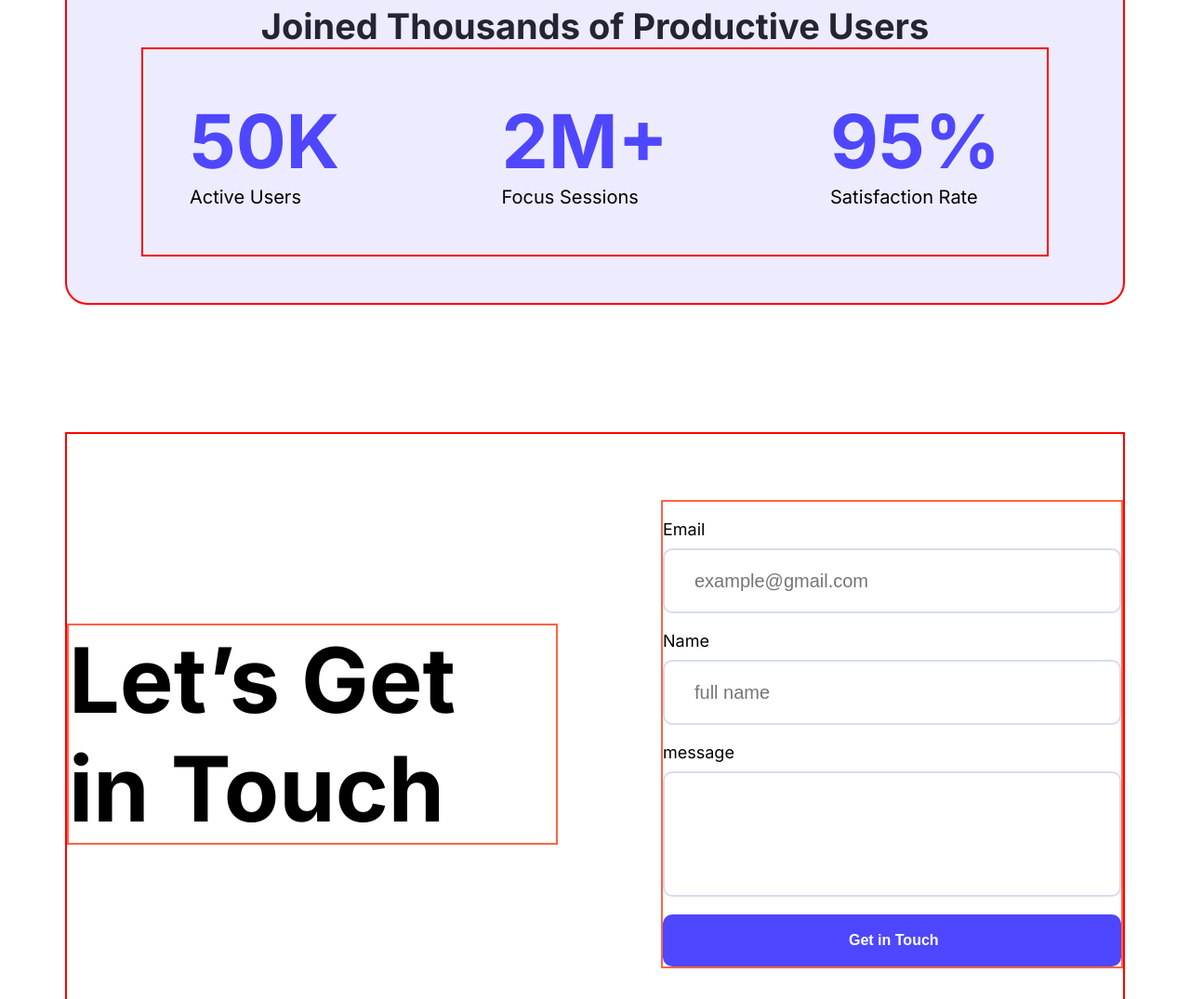
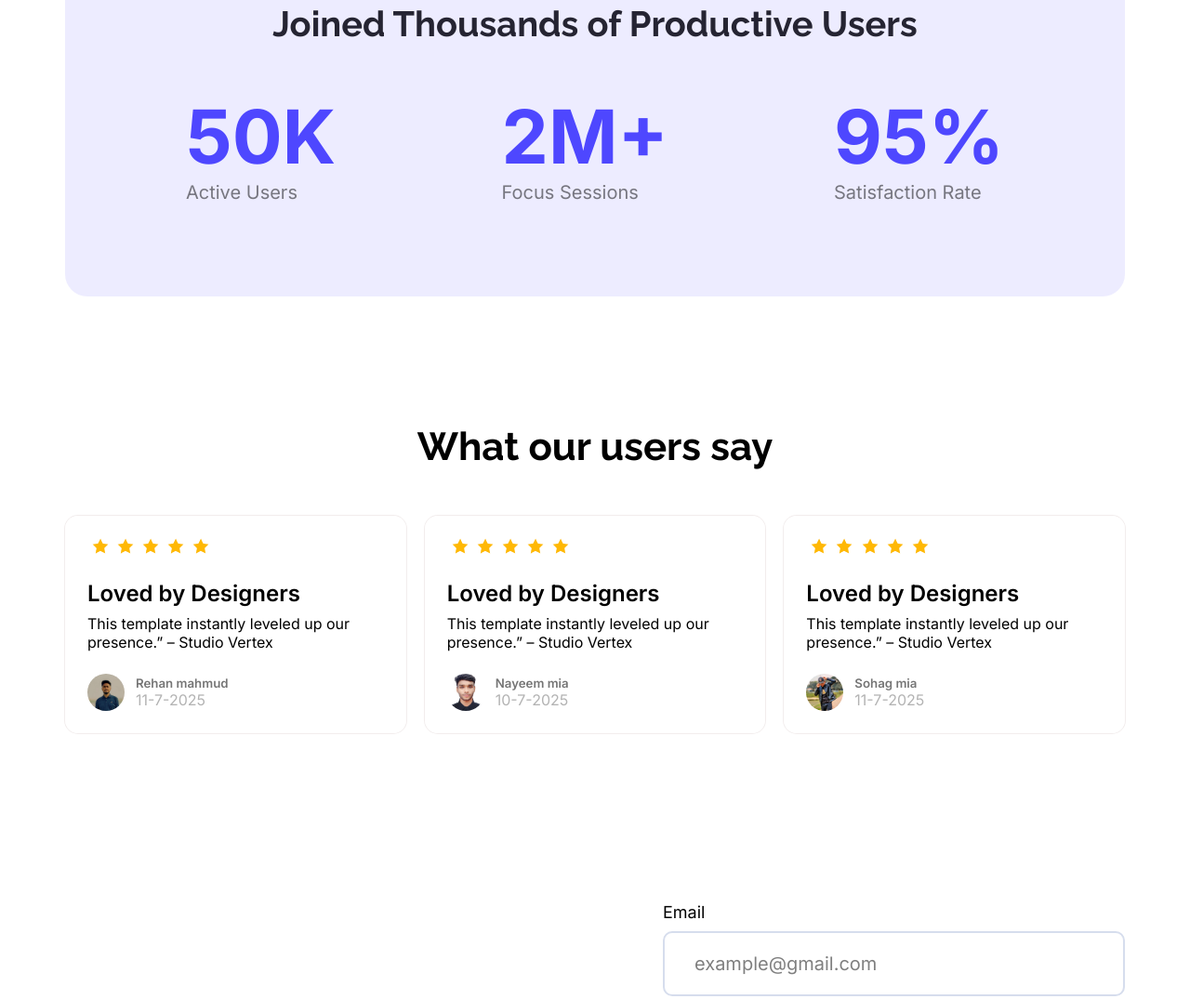
Before and after one commit to sohelrana07/assignment-one, a plain HTML site: page index.html in a window 1280 px wide. Shown: the part 1309-2384 px from the top of the page at 93% size. Drawn offline with Linux system fonts and the light colour scheme.

Commit message:
added a challenge section

```diff
--- a/index.html
+++ b/index.html
@@ -66,6 +66,84 @@
             </div>
         </section>
 
+        <!-- challenges section here -->
+        <section class="challenges-task main-width">
+            <h1 class="challenge-title">What our users say</h1>
+
+            <div class="task-card-container">
+                <!-- card1 -->
+                <div class="task-card">
+                    <div class="task-image">
+                        <img src="Assets/icon-star.png" alt="">
+                        <img src="Assets/icon-star.png" alt="">
+                        <img src="Assets/icon-star.png" alt="">
+                        <img src="Assets/icon-star.png" alt="">
+                        <img src="Assets/icon-star.png" alt="">
+                    </div>
+                    <div class="card-content">
+                        <h2 class="task-title">Loved by Designers</h2>
+                        <p class="task-description">This template instantly leveled up our presence.” – Studio Vertex
+                        </p>
+                    </div>
+                    <!-- reviewer-card here -->
+                    <div class="reviewer-card">
+                        <img src="Assets/rehan.jpg" alt="">
+                        <div class="reviewer-details">
+                            <h5 class="reviewer-name">Rehan mahmud</h5>
+                            <p class="review-date">11-7-2025</p>
+                        </div>
+                    </div>
+                </div>
+
+                <!-- card2 -->
+                <div class="task-card">
+                    <div class="task-image">
+                        <img src="Assets/icon-star.png" alt="">
+                        <img src="Assets/icon-star.png" alt="">
+                        <img src="Assets/icon-star.png" alt="">
+                        <img src="Assets/icon-star.png" alt="">
+                        <img src="Assets/icon-star.png" alt="">
+                    </div>
+                    <div class="card-content">
+                        <h2 class="task-title">Loved by Designers</h2>
+                        <p class="task-description">This template instantly leveled up our presence.” – Studio Vertex
+                        </p>
+                    </div>
+                    <!-- reviewer-card here -->
+                    <div class="reviewer-card">
+                        <img src="Assets/nayeem.jpg" alt="">
+                        <div class="reviewer-details">
+                            <h5 class="reviewer-name">Nayeem mia</h5>
+                            <p class="review-date">10-7-2025</p>
+                        </div>
+                    </div>
+                </div>
+
+                <!-- card3 -->
+                <div class="task-card">
+                    <div class="task-image">
+                        <img src="Assets/icon-star.png" alt="">
+                        <img src="Assets/icon-star.png" alt="">
+                        <img src="Assets/icon-star.png" alt="">
+                        <img src="Assets/icon-star.png" alt="">
+                        <img src="Assets/icon-star.png" alt="">
+                    </div>
+                    <div class="card-content">
+                        <h2 class="task-title">Loved by Designers</h2>
+                        <p class="task-description">This template instantly leveled up our presence.” – Studio Vertex</p>
+                    </div>
+                    <!-- reviewer-card here -->
+                    <div class="reviewer-card">
+                        <img src="Assets/sohag.jpg" alt="">
+                        <div class="reviewer-details">
+                            <h5 class="reviewer-name">Sohag mia</h5>
+                            <p class="review-date">11-7-2025</p>
+                        </div>
+                    </div>
+                </div>
+            </div>
+        </section>
+
         <!-- Touch Section start here -->
         <section class="touch main-width">
             <h1 class="touch-title">Let’s Get in Touch</h1>
@@ -100,10 +178,18 @@
                 project and discover how we can bring your vision to life.</p>
 
             <ul>
-                <li><p><a href="">Home</a></p></li>
-                <li><p><a href="">About</a></p></li>
-                <li><p><a href="">How it Works</a></p></li>
-                <li><p><a href="">Services</a></p></li>
+                <li>
+                    <p><a href="">Home</a></p>
+                </li>
+                <li>
+                    <p><a href="">About</a></p>
+                </li>
+                <li>
+                    <p><a href="">How it Works</a></p>
+                </li>
+                <li>
+                    <p><a href="">Services</a></p>
+                </li>
             </ul>
         </div>
     </footer>
--- a/style/style.css
+++ b/style/style.css
@@ -7,11 +7,13 @@
 
 .raleway-normal {
     font-family: "Raleway", sans-serif;
-    font-family: "Inter", sans-serif;
     font-optical-sizing: auto;
     font-style: normal;
 }
 
+extra-font {
+    font-family: "Inter", sans-serif;
+}
 
 /* shared section style here */
 .main-width {
@@ -74,12 +76,12 @@ nav {
 .banner-title {
     font-size: 65px;
     font-weight: 700;
-    font-family: "Raleway", sans-serif;
     color: #252432;
     margin-bottom: 37px;
 }
 
-/* action section start here */
+
+/* action section style here */
 .action {
     margin-bottom: 116px;
 }
@@ -107,7 +109,7 @@ nav {
 
 .sub-title {
     font-size: 24px;
-    color: #252432;
+    color: rgba(37, 36, 50, 0.5);
 }
 
 .action-image {
@@ -124,7 +126,6 @@ nav {
     background-color: rgba(78, 71, 255, 0.1);
     border-radius: 24px;
     padding: 50px 80px;
-    border: 2px solid red;
     margin-bottom: 137px;
 }
 
@@ -140,7 +141,6 @@ nav {
     justify-content: space-between;
     gap: 158px;
     padding: 50px;
-    border: 2px solid red;
 }
 
 
@@ -151,31 +151,97 @@ nav {
 }
 
 .user-details {
-    color: #000000;
+    color: rgba(0, 0, 0, 0.5);
     font-size: 20px;
     font-family: "Inter", sans-serif;
 }
 
-/* input section start here */
+/* challenges task section style here */
+.challenges-task {
+    margin-bottom: 92px;
+}
+
+.challenge-title {
+    font-size: 42px;
+    font-weight: 700;
+    text-align: center;
+}
+
+.task-card-container {
+    display: flex;
+    justify-content: space-around;
+    align-items: center;
+    gap: 20px;
+    margin: 50px auto 0 auto;
+}
+
+.task-card {
+    background-color: rgba(255, 255, 255, 0.5);
+    border-radius: 14px;
+    padding: 24px;
+    box-shadow: 0 0 0 1px#F2EDED;
+}
+
+.task-card img {
+    margin-left: 5px;
+}
+
+.card-content .task-title {
+    font-size: 24px;
+    font-weight: 600;
+    font-family: "Inter", sans-serif;
+    margin-top: 24px;
+}
+
+.task-description {
+    margin-top: 8px;
+    font-family: "Inter", sans-serif;
+}
+
+.reviewer-card {
+    display: flex;
+    align-items: center;
+    gap: 12px;
+    margin-top: 24px;
+}
+
+.reviewer-card img {
+    width: 40px;
+    height: 40px;
+    border-radius: 50%;
+    margin: 0;
+}
+
+.reviewer-name {
+    color: #757575;
+    font-weight: 600;
+    margin-bottom: 0;
+    font-family: "Inter", sans-serif;
+}
+
+.review-date {
+    color: #B3B3B3;
+    font-family: "Inter", sans-serif;
+}
+
+
+/* input section style here */
 .touch {
     display: flex;
     justify-content: space-between;
     align-items: center;
     padding: 71px 0;
-    border: 2px solid red;
-    margin-bottom: 120px;
+    margin-bottom: 14px;
 }
 
 .touch-title {
     width: 528px;
     font-size: 97px;
     font-weight: 700;
-    border: 2px solid tomato;
 }
 
 .input-container-section {
     width: 497px;
-    border: 2px solid tomato;
 }
 
 .input-content label {
@@ -194,7 +260,10 @@ nav {
     border-radius: 10px;
     padding: 20px 32px;
     border: 2px solid #D6DDED;
+    background-color: #FFFFFF;
     font-size: 20px;
+    font-family: "Inter", sans-serif;
+
 }
 
 .input-content textarea {
@@ -205,8 +274,17 @@ nav {
     border-radius: 10px;
     padding: 20px 32px;
     border: 2px solid #D6DDED;
+    background-color: #FFFFFF;
     font-size: 20px;
+    font-family: "Inter", sans-serif;
 }
+
+.input-content ::placeholder {
+    color: rgba(0, 0, 0, 0.5);
+    font-size: 20px;
+    font-family: "Inter", sans-serif;
+}
+
 
 .secondary-btn {
     width: 100%;
@@ -222,49 +300,52 @@ nav {
     margin-top: 19px;
 }
 
-/* footer section start here */
-footer{
+/* footer section style here */
+footer {
     max-width: 1440px;
     margin: 0px auto;
     border: 2px solid red;
 
 }
 
-.footer-container{
-    width: 530px;
+.footer-container {
+    width: 600px;
     text-align: center;
     margin: 104px auto;
     border: 2px solid tomato;
 }
 
-.footer-container *{
+.footer-container * {
     margin-top: 20px;
 }
 
-.footer-title{
+.footer-title {
     font-size: 100px;
     font-weight: 700;
     font-family: "Inter", sans-serif;
 }
 
-.footer-description{
+.footer-description {
     color: #8987A1;
+    font-family: "Inter", sans-serif;
 }
 
-ul{
+ul {
+    width: 450px;
     display: flex;
-    justify-content: space-between;
-    align-items: center;
+    justify-content: space-around;
+    margin: 0px auto;
     border: 2px solid red;
 
 }
 
-ul li{
+ul li {
     list-style: none;
-    margin-right: 48px;
+    text-align: top;
 }
 
-ul li a{
+ul li a {
     text-decoration: none;
     color: #8987A1;
+    font-family: "Inter", sans-serif;
 }
```
Also changed, not shown: Assets/nayeem.jpg (added), Assets/rehan.jpg (added), Assets/sohag.jpg (added).
